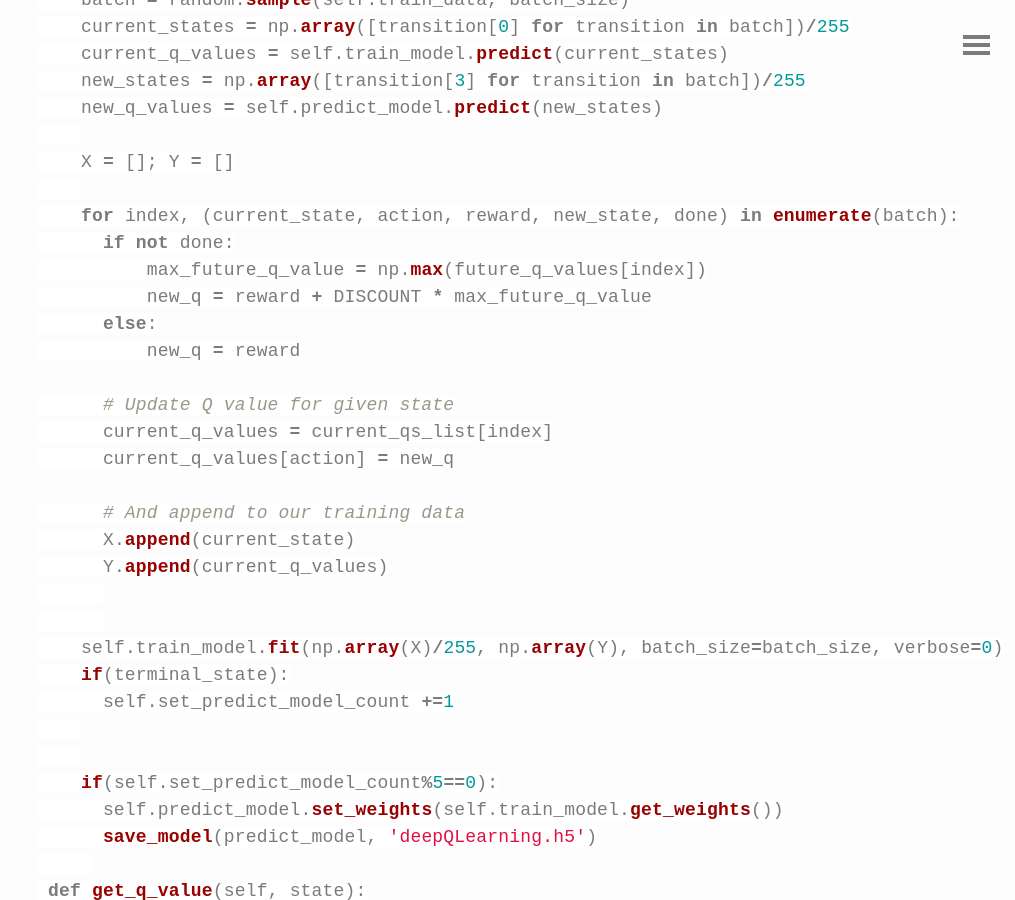
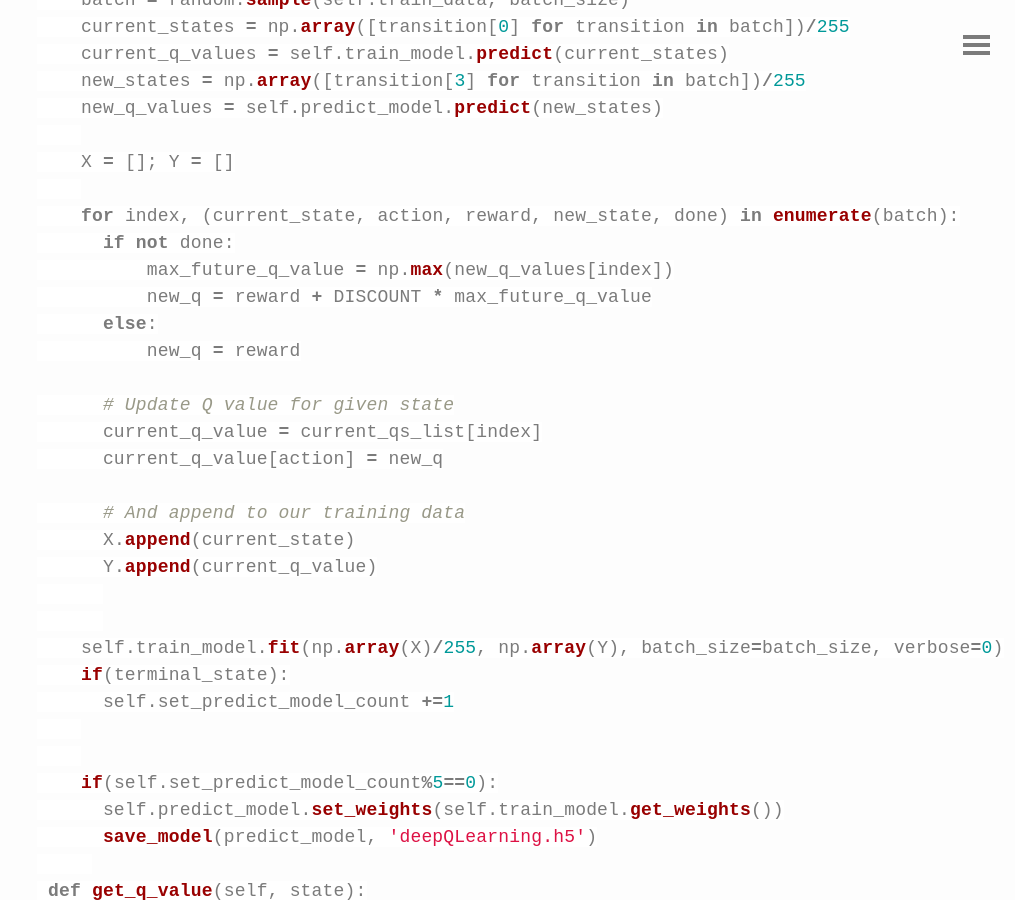
Before and after one commit to spraphul/blog, a Jekyll site: the page built from _posts/2019-11-25-RL3.md, in a window 1280 px wide and 900 px high, scrolled down 2274 px. Shown: the whole window, without its empty margins (265-1280 px from the left). Built offline with Jekyll 4.4.1, drawn with Linux system fonts in a browser that asks for light colours.

Commit message:
Update 2019-11-25-RL3.md

```diff
--- a/_posts/2019-11-25-RL3.md
+++ b/_posts/2019-11-25-RL3.md
@@ -66,18 +66,18 @@ class DAgent():
 
     for index, (current_state, action, reward, new_state, done) in enumerate(batch):
       if not done:
-          max_future_q_value = np.max(future_q_values[index])
+          max_future_q_value = np.max(new_q_values[index])
           new_q = reward + DISCOUNT * max_future_q_value
       else:
           new_q = reward
 
       # Update Q value for given state
-      current_q_values = current_qs_list[index]
-      current_q_values[action] = new_q
+      current_q_value = current_qs_list[index]
+      current_q_value[action] = new_q
 
       # And append to our training data
       X.append(current_state)
-      Y.append(current_q_values)
+      Y.append(current_q_value)
 
 
     self.train_model.fit(np.array(X)/255, np.array(Y), batch_size=batch_size, verbose=0)
```
